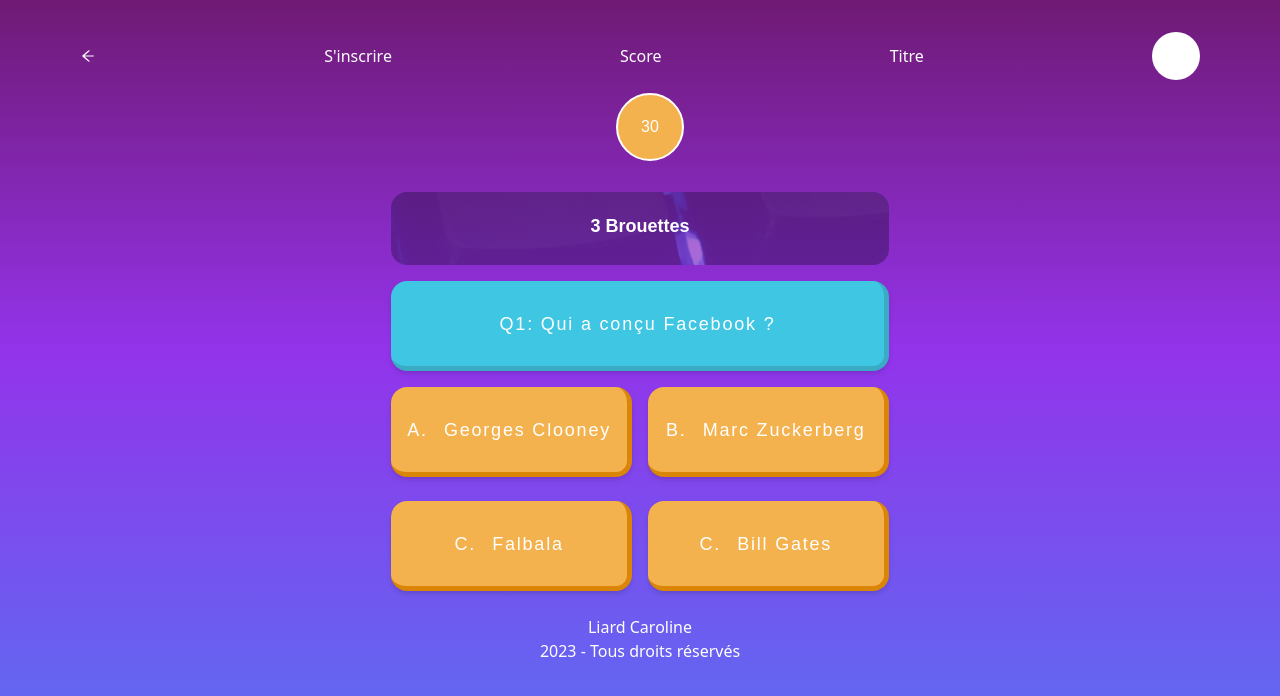
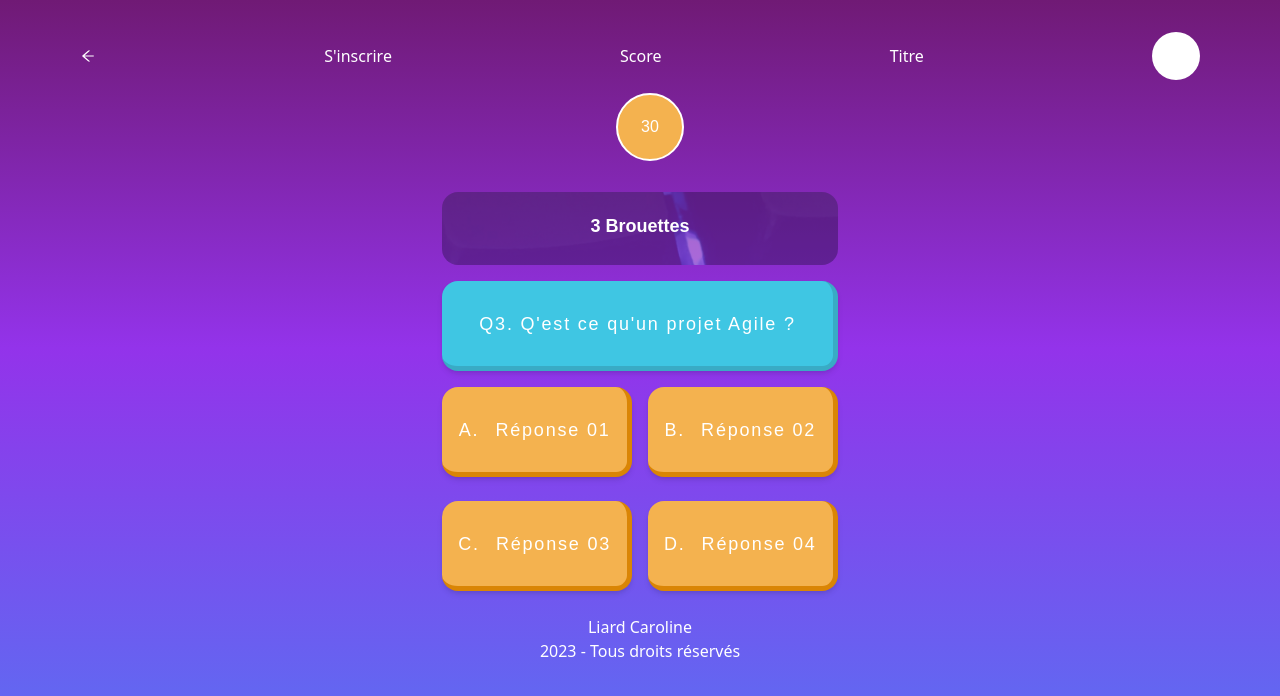
Before and after one commit to Caro-L-dev/Kwidzy, a Next.js app in the folder front/: page /quiz in a window 1280 px wide. Shown: the top 696 px of the page. Built offline with nearby package versions, Linux system fonts and the light colour scheme; a web font is replaced by a local one.

Commit message:
feat(app): create dummy datas

```diff
--- a/front/components/atoms/Score/index.tsx
+++ b/front/components/atoms/Score/index.tsx
@@ -3,9 +3,12 @@
  */
 import React, { useState } from "react";
 
-interface ScoreProps {}
+export default function ScoreAtom(datas: any) {
+  /**
+   * Hooks
+   */
+  const [questionNumber, setQuestionNumber] = useState(3);
 
-const Score: React.FC<ScoreProps> = ({}) => {
   /**
    * Datas
    */
@@ -22,11 +25,6 @@
     { id: 10, amount: "10 Brouettes" },
   ].reverse();
 
-  /**
-   * Hooks
-   */
-  const [questionNumber, setQuestionNumber] = useState(3);
-
   return (
     <div className="relative">
       <div className="relative">
@@ -42,6 +40,4 @@
       </div>
     </div>
   );
-};
-
-export default Score;
+}
--- a/front/components/molecules/Quiz/Quiz.tsx
+++ b/front/components/molecules/Quiz/Quiz.tsx
@@ -1,42 +1,54 @@
 /**
  * Package Import
  */
-import React from "react";
+import React, { useEffect, useState } from "react";
 
 /**
  * Local Import
  */
 import { Button } from "@/components/atoms";
 
-export default function Quiz() {
+export default function QuizMolecule({
+  data,
+  setTimeOut,
+  questionNumber,
+  setQuestionNumber,
+}: {
+  data: any;
+  setTimeOut: any;
+  questionNumber: number;
+  setQuestionNumber: any;
+}) {
+  /**
+   * Hooks
+   */
+  const [question, setQuestion] = useState(null);
+
+  useEffect(() => {
+    setQuestion(data[questionNumber - 1]);
+  }, [data, questionNumber]);
+
   return (
     <>
       {/* QUESTIONS */}
       <Button className={"mb-4"} type={"button"} variant={"tertiary"} rounded>
-        Q1: Qui a conçu Facebook ?
+        {question?.questionNumber}
+        {question?.question}
       </Button>
 
       {/* ANSWERS */}
       <div className="md:grid md:grid-cols-2 md:gap-x-4 md:gap-y-4 md:mb-4">
-        <Button className={"mb-2"} type={"button"} variant={"primary"} rounded>
-          <span className="mr-4">A.</span>
-          <p>Georges Clooney</p>
-        </Button>
-
-        <Button className={"mb-2"} type={"button"} variant={"primary"} rounded>
-          <span className="mr-4">B.</span>
-          <p>Marc Zuckerberg</p>
-        </Button>
-
-        <Button className={"mb-2"} type={"button"} variant={"primary"} rounded>
-          <span className="mr-4">C.</span>
-          <p>Falbala</p>
-        </Button>
-
-        <Button className={"mb-2"} type={"button"} variant={"primary"} rounded>
-          <span className="mr-4">C.</span>
-          <p>Bill Gates</p>
-        </Button>
+        {question?.answers.map((answer: any) => (
+          <Button
+            className={"mb-2"}
+            type={"button"}
+            variant={"primary"}
+            rounded
+          >
+            <span className="mr-4">{answer.letter}</span>
+            <p>{answer.text}</p>
+          </Button>
+        ))}
       </div>
     </>
   );
--- a/front/pages/quiz/index.tsx
+++ b/front/pages/quiz/index.tsx
@@ -1,7 +1,7 @@
 /**
  * Package Import
  */
-import React from "react";
+import React, { useState } from "react";
 
 /**
  * Local Import
@@ -10,6 +10,110 @@
 import { Quiz } from "../../components/molecules";
 
 export default function index() {
+  /**
+   * Hooks
+   */
+  const [questionNumber, setQuestionNumber] = useState(3);
+  const [timeOut, setTimeOut] = useState(false);
+  /**
+   * Datas
+   */
+  const scoreDatas = [
+    { id: 1, amount: "1 Brouette" },
+    { id: 2, amount: "2 Brouettes" },
+    { id: 3, amount: "3 Brouettes" },
+    { id: 4, amount: "4 Brouettes" },
+    { id: 5, amount: "5 Brouettes" },
+    { id: 6, amount: "6 Brouettes" },
+    { id: 7, amount: "7 Brouettes" },
+    { id: 8, amount: "8 Brouettes" },
+    { id: 9, amount: "9 Brouettes" },
+    { id: 10, amount: "10 Brouettes" },
+  ].reverse();
+
+  const data = [
+    {
+      id: 1,
+      questionNumber: "Q1. ",
+      question: "Qui a conçu Facebook ?",
+      answers: [
+        {
+          letter: "A.",
+          text: "Bill Gates",
+          correct: false,
+        },
+        {
+          letter: "B.",
+          text: "Marc Zuckerberg",
+          correct: true,
+        },
+        {
+          letter: "C.",
+          text: "Johny Hallyday",
+          correct: false,
+        },
+        {
+          letter: "D.",
+          text: "Mr Charlie",
+          correct: false,
+        },
+      ],
+    },
+    {
+      id: 2,
+      questionNumber: "Q2. ",
+      question: "Q'est ce qu'un composant ?",
+      answers: [
+        {
+          letter: "A.",
+          text: "Réponse 01",
+          correct: false,
+        },
+        {
+          letter: "B.",
+          text: "Réponse 02",
+          correct: false,
+        },
+        {
+          letter: "C.",
+          text: "Réponse 03",
+          correct: true,
+        },
+        {
+          letter: "D.",
+          text: "Réponse 04",
+          correct: false,
+        },
+      ],
+    },
+    {
+      id: 3,
+      questionNumber: "Q3. ",
+      question: "Q'est ce qu'un projet Agile ?",
+      answers: [
+        {
+          letter: "A.",
+          text: "Réponse 01",
+          correct: false,
+        },
+        {
+          letter: "B.",
+          text: "Réponse 02",
+          correct: false,
+        },
+        {
+          letter: "C.",
+          text: "Réponse 03",
+          correct: false,
+        },
+        {
+          letter: "D.",
+          text: "Réponse 04",
+          correct: true,
+        },
+      ],
+    },
+  ];
   return (
     <>
       <div className="relative">
@@ -17,9 +121,14 @@
           <Timer />
         </div>
       </div>
-      <Score />
+      <Score datas={scoreDatas} />
 
-      <Quiz />
+      <Quiz
+        data={data}
+        setTimeOut={setTimeOut}
+        questionNumber={questionNumber}
+        setQuestionNumber={setQuestionNumber}
+      />
     </>
   );
 }
```
Also changed, not shown: front/components/molecules/Quiz/index.module.css (added, +38 -0 lines).
